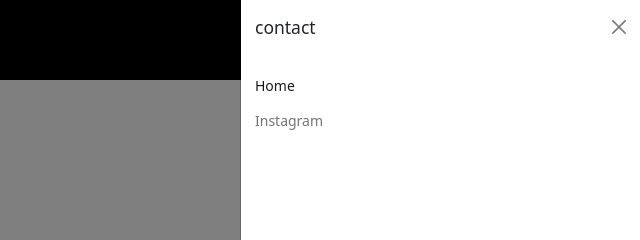
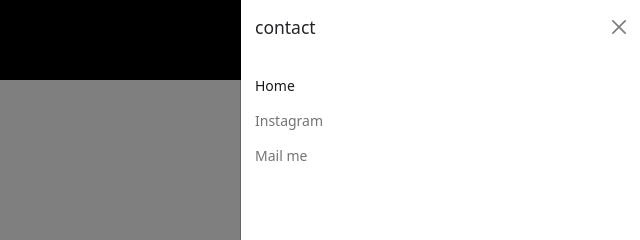
Before and after one commit to harshath-hr78/monisha-covers, a plain HTML site: page index.html in a window 1280 px wide. Both pictures are taken after a click on the button 1247 px from the left and 44 px from the top of the page. Shown: the top 240 px of the page, 640-1280 px from the left. Drawn offline with nearby package versions, Linux system fonts and the light colour scheme; a web font is replaced by a local one.

Commit message:
Update index.html

```diff
--- a/index.html
+++ b/index.html
@@ -36,6 +36,9 @@
               </li>
               <li class="nav-item">
                 <a class=" nav-link" href="https://instagram.com/monishaa_naidu">Instagram</a>
+              </li>
+              <li class="nav-item">
+                <a class=" nav-link" href="mailto:monisha.purushotham2000@gmail.com">Mail me</a>
               </li>
 
             </ul>
```
